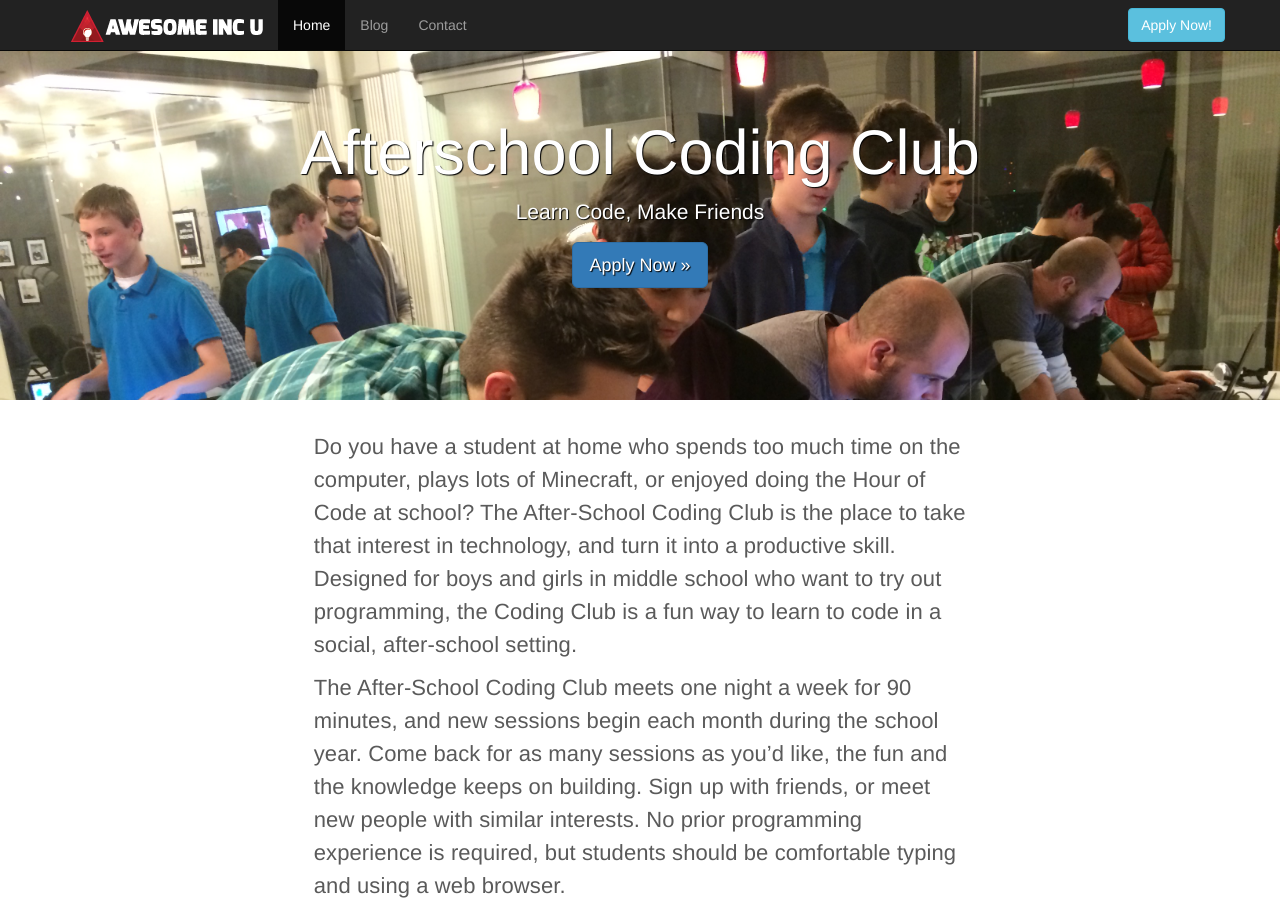
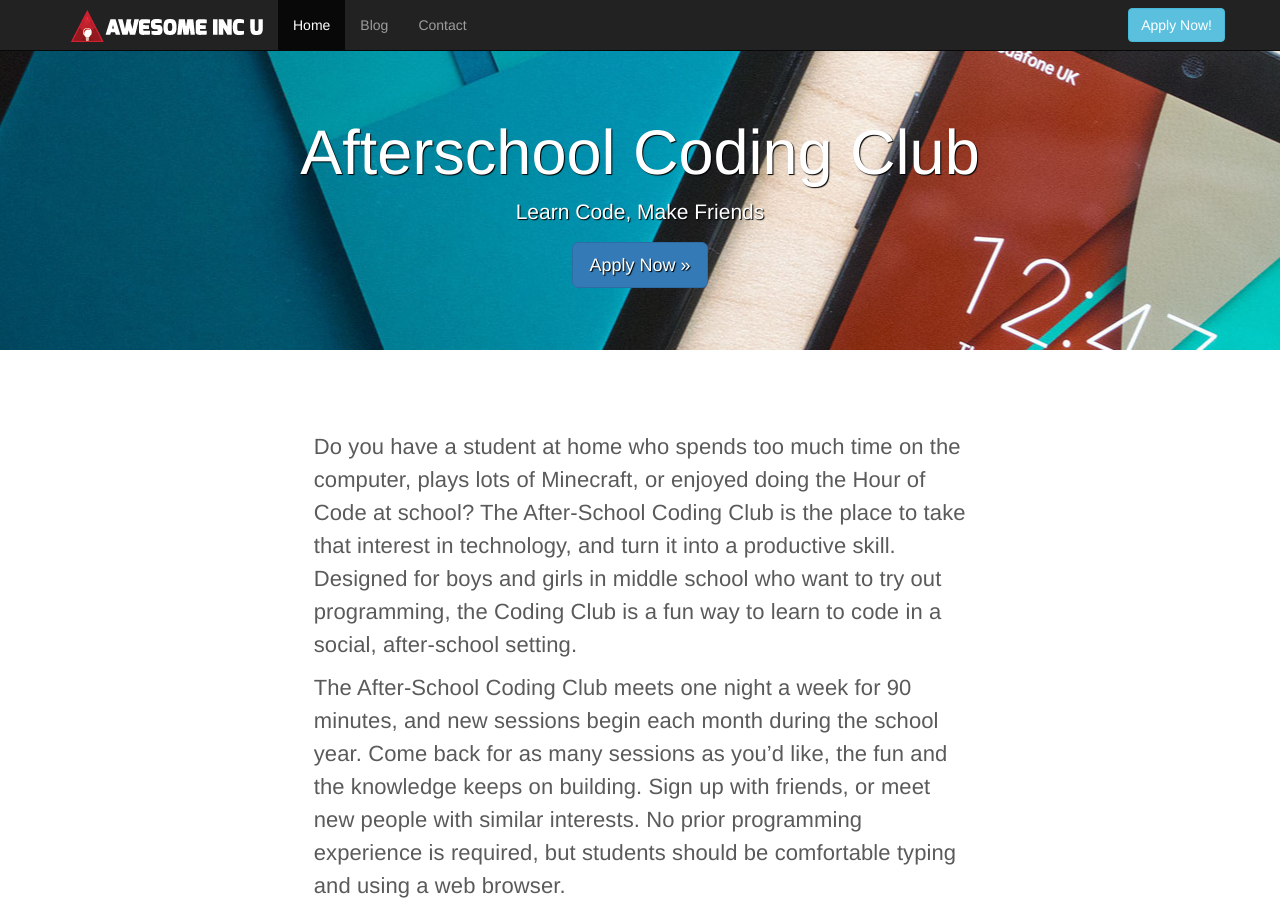
Before and after one commit to lequeso/awesomeincu-2015, a Jekyll site: the page built from _programs/afterschool.md, in a window 1280 px wide and 900 px high. Built offline with Jekyll 4.4.1, drawn with Linux system fonts in a browser that asks for light colours; nearby versions of some CDN libraries; a style sheet for code colours, icons or effects is not loaded.

Commit message:
Parallax Scrolling

```diff
--- a/_layouts/program.html
+++ b/_layouts/program.html
@@ -2,8 +2,14 @@
 layout: page
 ---
     <!-- Main jumbotron for a primary marketing message or call to action -->
-<!--    <div class="bg-image"></div>-->
-    <div class="jumbotron " style="background-image: url({{page.cover}}); background-size: cover; background: no-repeat center center cover;">
+<div class="bg-image" style="background-image: url({{page.cover}})no-repeat center center;
+  position: fixed;
+  width: 100%;
+  height: 350px; /*same height as jumbotron */
+  top:0;
+  left:0;
+  z-index: -1;"></div>
+    <div class="jumbotron " >
       <div class="container center">
         <h1>{{page.title}}</h1>
         <p>{{page.description}}</p>
--- a/js/parallax.js
+++ b/js/parallax.js
@@ -1,7 +1,7 @@
 var jumboHeight = $('.jumbotron').outerHeight();
 function parallax(){
     var scrolled = $(window).scrollTop();
-    $('.bg').css('height', (jumboHeight-scrolled) + 'px');
+    $('.bg-image').css('height', (jumboHeight-scrolled) + 'px');
 }
 
 $(window).scroll(function(e){
```
